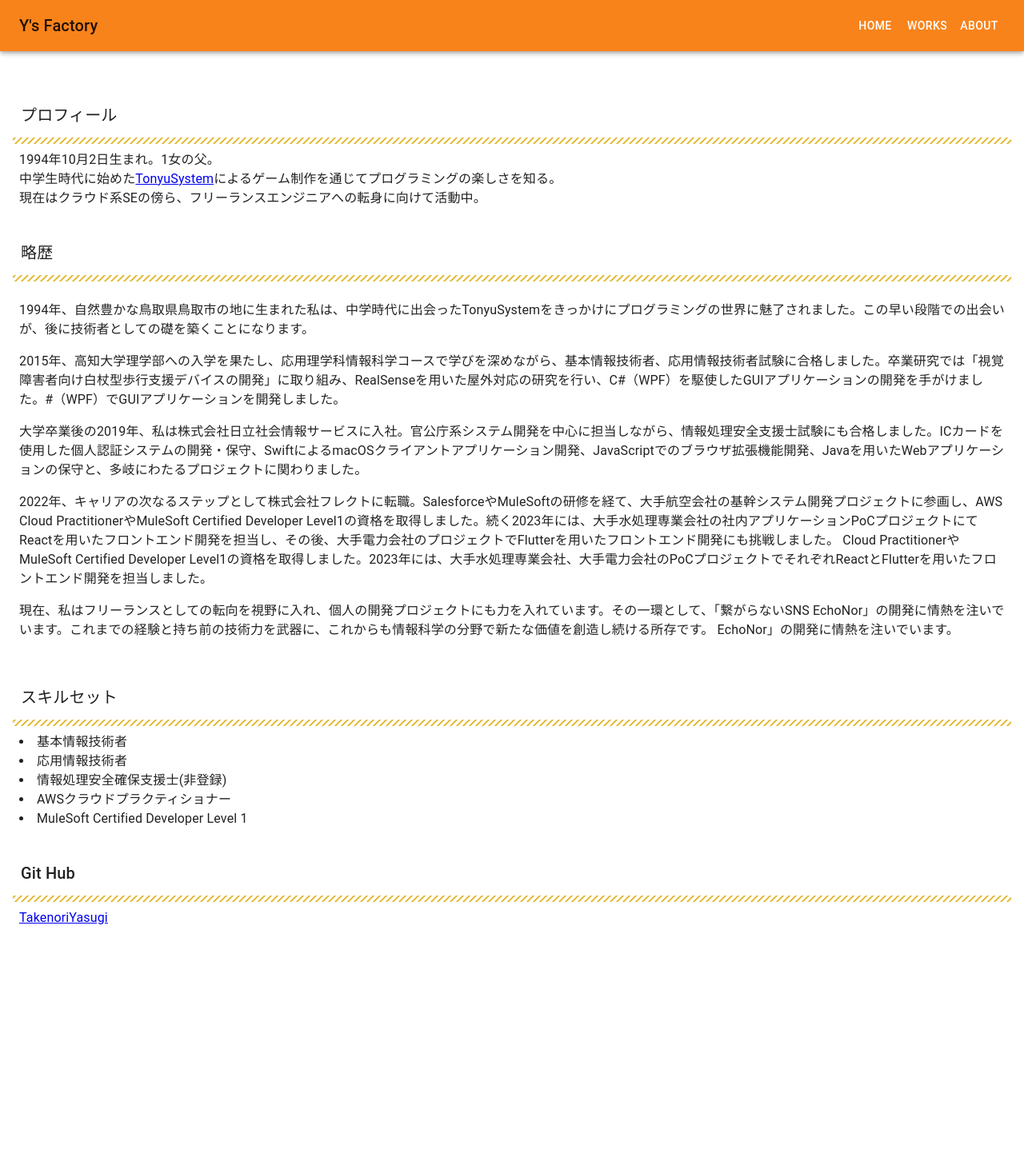
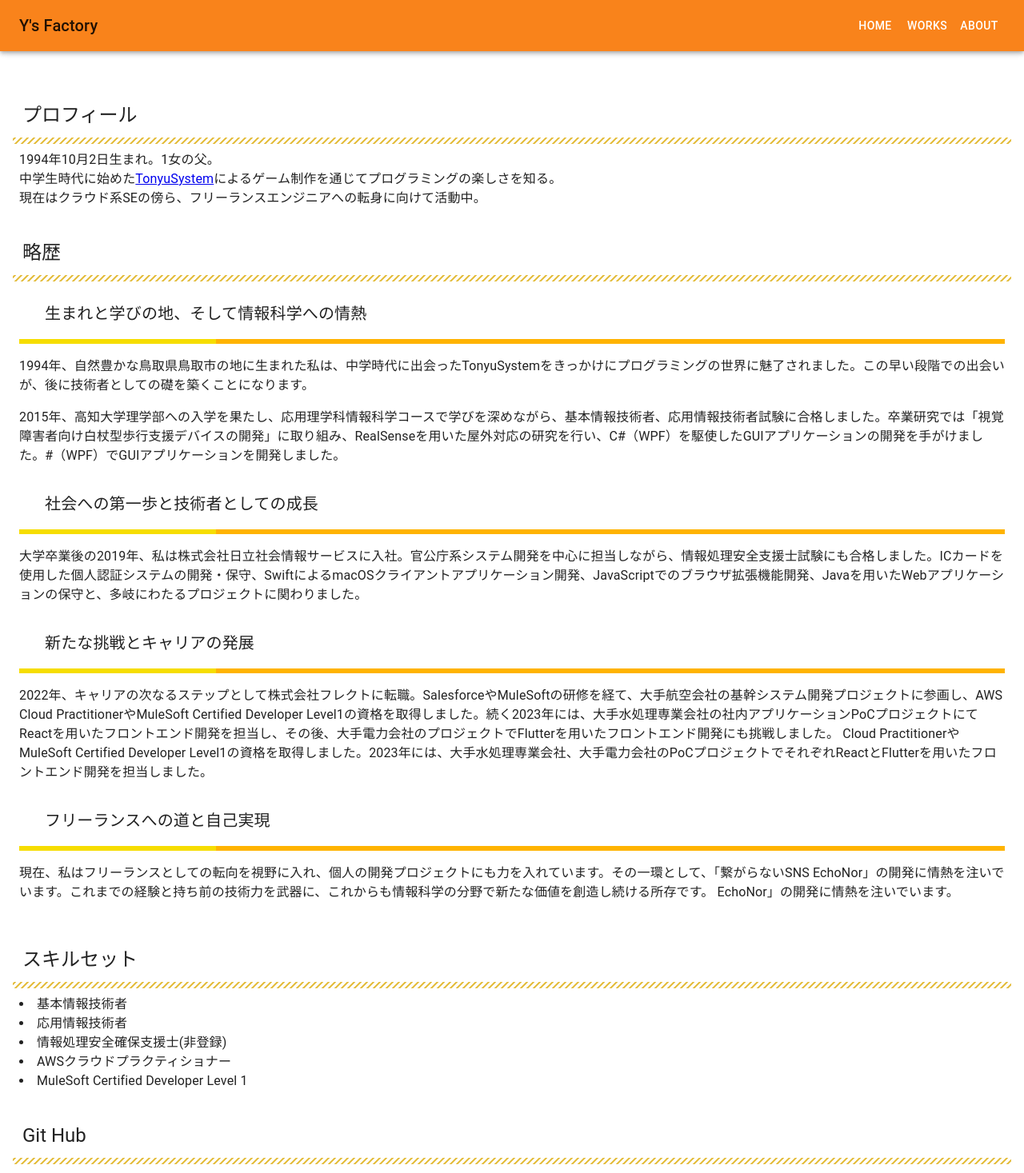
Before and after one commit to TakenoriYasugi/YsFactory, a React (Create React App) app in the folder ys-factory/: page /about in a window 1280 px wide. Shown: the top 1467 px of the page at 80% size. Before the commit the page ends 1184 px from the top, so only its background shows below. Built offline with nearby package versions, Linux system fonts and the light colour scheme.

Commit message:
スタイルの設定

```diff
--- a/ys-factory/src/css/TopStyle.css
+++ b/ys-factory/src/css/TopStyle.css
@@ -17,3 +17,33 @@
     background-repeat: repeat-x;
     background-position: center bottom;
 }
+
+/* .subheading {
+    padding: 0 1em 20px;
+    font-size: 26px;
+    background-image:
+        repeating-linear-gradient(
+            90deg,
+            #e5c046 0px, #e5c046 12px,
+            rgba(0 0 0 / 0) 12px, rgba(0 0 0 / 0) 20px
+        );
+    background-size: 20px, 2px;
+    background-repeat: repeat-x;
+    background-position: center bottom;
+} */
+
+.subheading {
+    position: relative;
+    padding: 1rem 2rem;
+    border-bottom: 6px solid rgb(255, 179, 0);
+  }
+
+.subheading:before {
+    position: absolute;
+    bottom: -6px;
+    left: 0;
+    width: 20%;
+    height: 6px;
+    content: '';
+    background: #f6dd00;
+  }
--- a/ys-factory/src/pages/About.tsx
+++ b/ys-factory/src/pages/About.tsx
@@ -7,7 +7,7 @@ const About = () => {
         <>
             <DrawerAppBar/>
             <Box sx={{p: 2}}>
-                    <Typography variant='h6' className='heading'>プロフィール</Typography>
+                    <Typography variant='h5' className='heading'>プロフィール</Typography>
                     <Typography sx={{p: 1}}>
                         1994年10月2日生まれ。1女の父。<br/>中学生時代に始めた<Link to='https://www.tonyu.jp/'>TonyuSystem</Link>によるゲーム制作を通じてプログラミングの楽しさを知る。<br/>
                         現在はクラウド系SEの傍ら、フリーランスエンジニアへの転身に向けて活動中。
@@ -15,28 +15,28 @@ const About = () => {
                 </Box>
 
                 <Box sx={{p: 2}}>
-                    <Typography variant='h6' className='heading'>略歴</Typography>
+                    <Typography variant='h5' className='heading'>略歴</Typography>
                     <Box sx={{p: 1}}>
                     <section id="biography">
 
-                        {/* <h3>生まれと学びの地、そして情報科学への情熱</h3> */}
+                        <Typography variant='h6' className='subheading'>生まれと学びの地、そして情報科学への情熱</Typography>
                         <p>1994年、自然豊かな鳥取県鳥取市の地に生まれた私は、中学時代に出会ったTonyuSystemをきっかけにプログラミングの世界に魅了されました。この早い段階での出会いが、後に技術者としての礎を築くことになります。</p>
                         <p>2015年、高知大学理学部への入学を果たし、応用理学科情報科学コースで学びを深めながら、基本情報技術者、応用情報技術者試験に合格しました。卒業研究では「視覚障害者向け白杖型歩行支援デバイスの開発」に取り組み、RealSenseを用いた屋外対応の研究を行い、C#（WPF）を駆使したGUIアプリケーションの開発を手がけました。#（WPF）でGUIアプリケーションを開発しました。</p>
 
-                        {/* <h3>社会への第一歩と技術者としての成長</h3> */}
+                        <Typography variant='h6' className='subheading'>社会への第一歩と技術者としての成長</Typography>
                         <p>大学卒業後の2019年、私は株式会社日立社会情報サービスに入社。官公庁系システム開発を中心に担当しながら、情報処理安全支援士試験にも合格しました。ICカードを使用した個人認証システムの開発・保守、SwiftによるmacOSクライアントアプリケーション開発、JavaScriptでのブラウザ拡張機能開発、Javaを用いたWebアプリケーションの保守と、多岐にわたるプロジェクトに関わりました。</p>
 
-                        {/* <h3>新たな挑戦とキャリアの発展</h3> */}
+                        <Typography variant='h6' className='subheading'>新たな挑戦とキャリアの発展</Typography>
                         <p>2022年、キャリアの次なるステップとして株式会社フレクトに転職。SalesforceやMuleSoftの研修を経て、大手航空会社の基幹システム開発プロジェクトに参画し、AWS Cloud PractitionerやMuleSoft Certified Developer Level1の資格を取得しました。続く2023年には、大手水処理専業会社の社内アプリケーションPoCプロジェクトにてReactを用いたフロントエンド開発を担当し、その後、大手電力会社のプロジェクトでFlutterを用いたフロントエンド開発にも挑戦しました。 Cloud PractitionerやMuleSoft Certified Developer Level1の資格を取得しました。2023年には、大手水処理専業会社、大手電力会社のPoCプロジェクトでそれぞれReactとFlutterを用いたフロントエンド開発を担当しました。</p>
 
-                        {/* <h3>フリーランスへの道と自己実現</h3> */}
+                        <Typography variant='h6' className='subheading'>フリーランスへの道と自己実現</Typography>
                         <p>現在、私はフリーランスとしての転向を視野に入れ、個人の開発プロジェクトにも力を入れています。その一環として、「繋がらないSNS EchoNor」の開発に情熱を注いでいます。これまでの経験と持ち前の技術力を武器に、これからも情報科学の分野で新たな価値を創造し続ける所存です。 EchoNor」の開発に情熱を注いでいます。</p>
                         </section>
                     </Box>
                 </Box>
 
                 <Box sx={{p: 2}}>
-                    <Typography variant='h6' className='heading'>スキルセット</Typography>
+                    <Typography variant='h5' className='heading'>スキルセット</Typography>
                     <Typography sx={{p: 1}}>
                         <li>基本情報技術者</li>
                         <li>応用情報技術者</li>
@@ -47,7 +47,7 @@ const About = () => {
                 </Box>
 
                 <Box sx={{p: 2}}>
-                    <Typography variant='h6' className='heading'>Git Hub</Typography>
+                    <Typography variant='h5' className='heading'>Git Hub</Typography>
                     <Typography sx={{p: 1}}>
                         <Link to="https://github.com/TakenoriYasugi/">TakenoriYasugi</Link>
                     </Typography>
```
